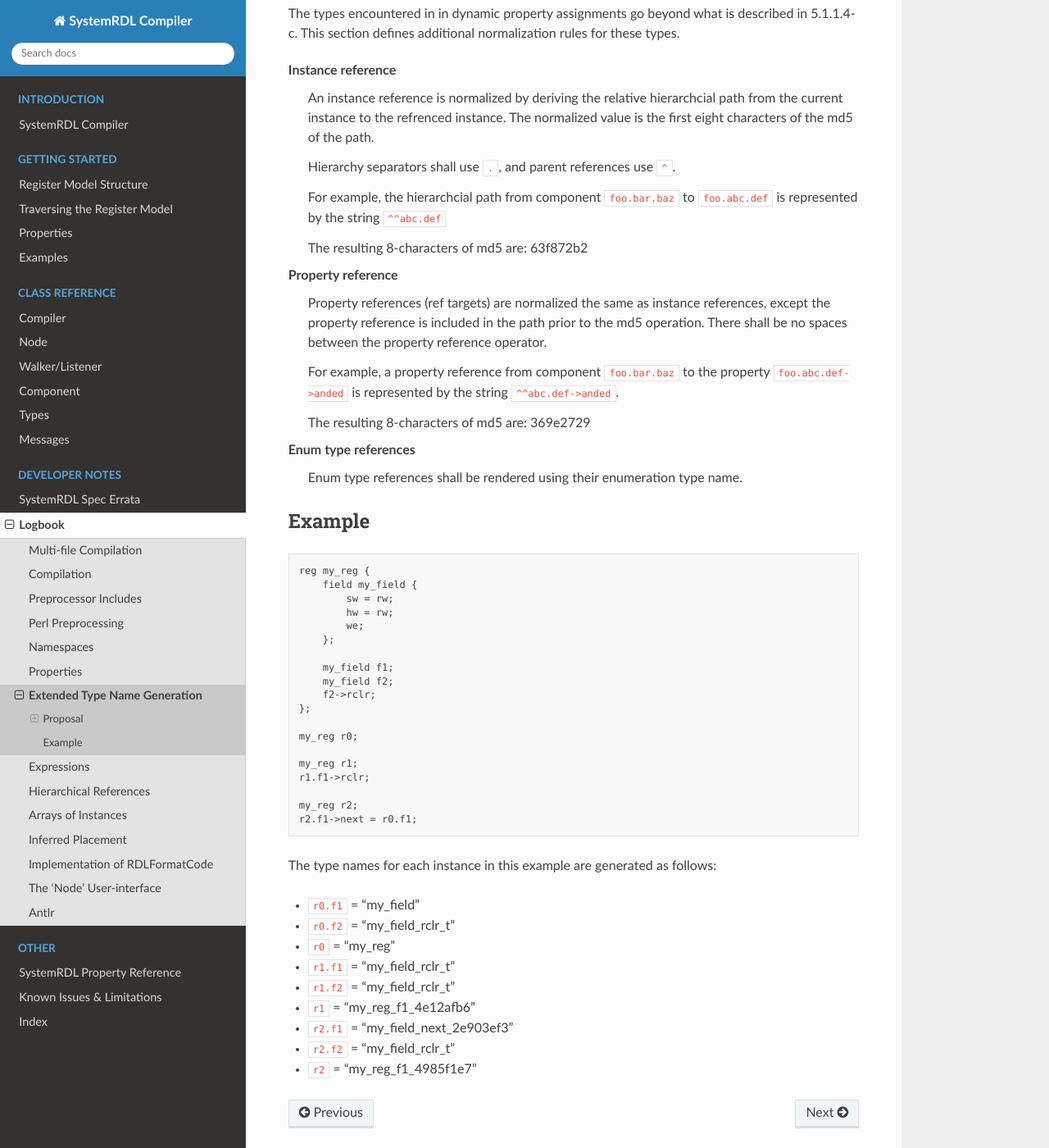
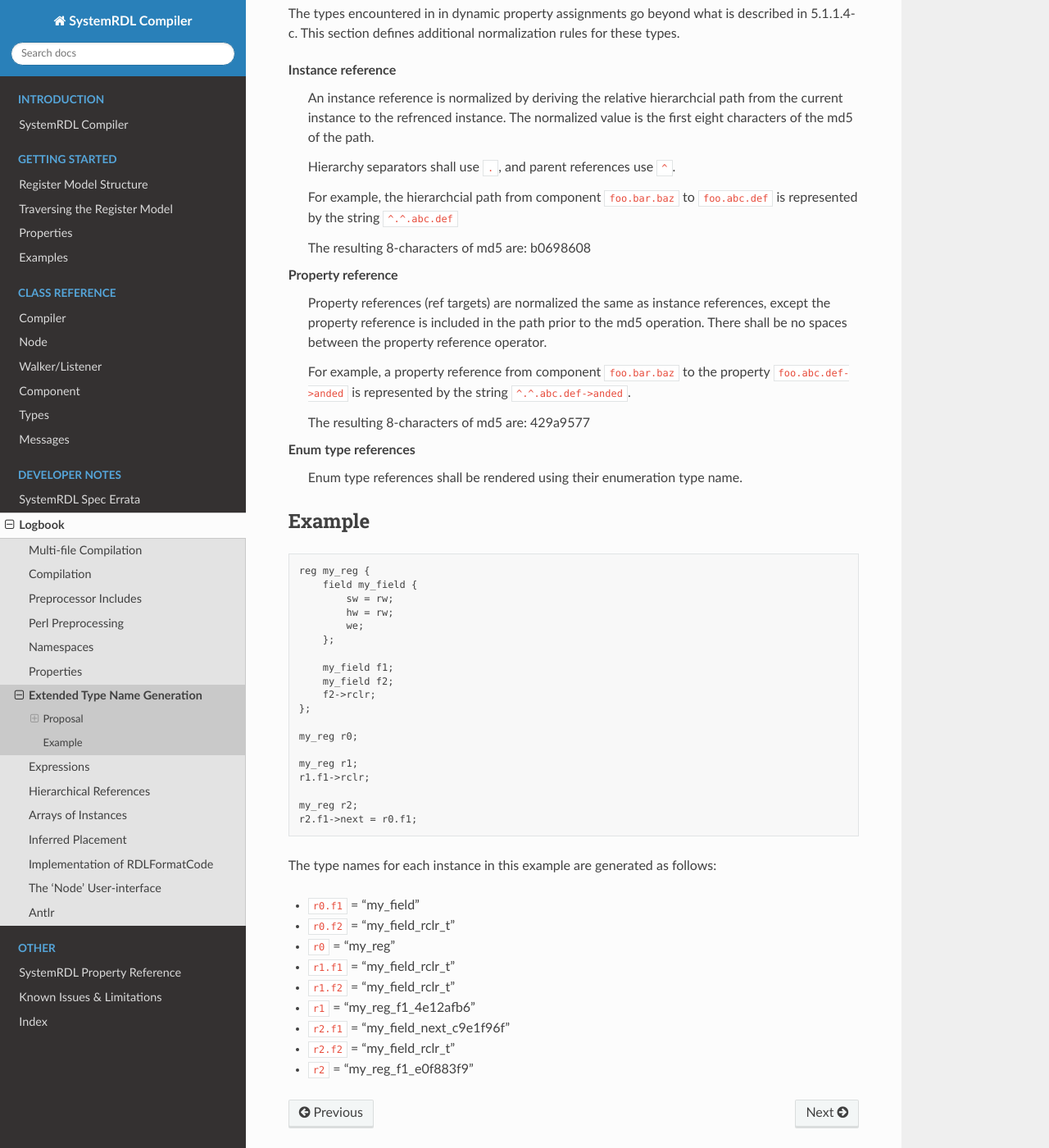
Before and after one commit to SystemRDL/systemrdl-compiler, a Sphinx documentation site: the page built from docs/dev_notes/dpa_type_generation.rst, in a window 1280 px wide and 1400 px high, scrolled down 1961 px. Shown: the whole window at 82% size. Built offline with Sphinx 7.4.7 and the Read the Docs theme 2.0.0, drawn with Linux system fonts in a browser that asks for light colours.

Commit message:
Add hierarchy separator between parent operators when getting relative path. #48

```diff
--- a/docs/dev_notes/dpa_type_generation.rst
+++ b/docs/dev_notes/dpa_type_generation.rst
@@ -102,9 +102,9 @@ Instance reference
     Hierarchy separators shall use ``.``, and parent references use ``^``.
 
     For example, the hierarchcial path from component ``foo.bar.baz`` to
-    ``foo.abc.def`` is represented by the string ``^^abc.def``
+    ``foo.abc.def`` is represented by the string ``^.^.abc.def``
 
-    The resulting 8-characters of md5 are: 63f872b2
+    The resulting 8-characters of md5 are: b0698608
 
 Property reference
     Property references (ref targets) are normalized the same as instance
@@ -114,9 +114,9 @@ Property reference
 
     For example, a property reference from component ``foo.bar.baz`` to
     the property ``foo.abc.def->anded`` is represented by the string
-    ``^^abc.def->anded``.
+    ``^.^.abc.def->anded``.
 
-    The resulting 8-characters of md5 are: 369e2729
+    The resulting 8-characters of md5 are: 429a9577
 
 Enum type references
     Enum type references shall be rendered using their enumeration type name.
@@ -155,6 +155,6 @@ The type names for each instance in this example are generated as follows:
 * ``r1.f1`` = "my_field_rclr_t"
 * ``r1.f2`` = "my_field_rclr_t"
 * ``r1`` = "my_reg_f1_4e12afb6"
-* ``r2.f1`` = "my_field_next_2e903ef3"
+* ``r2.f1`` = "my_field_next_c9e1f96f"
 * ``r2.f2`` = "my_field_rclr_t"
-* ``r2`` = "my_reg_f1_4985f1e7"
+* ``r2`` = "my_reg_f1_e0f883f9"
--- a/systemrdl/__about__.py
+++ b/systemrdl/__about__.py
@@ -1 +1 @@
-__version__ = "1.12.0.dev2"
+__version__ = "1.12.0.dev3"
```
Also changed, not shown: 3 other files.
